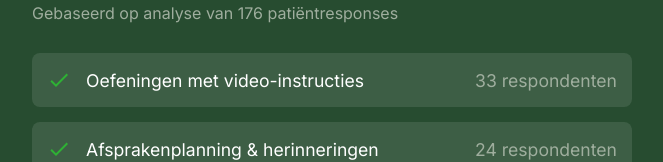
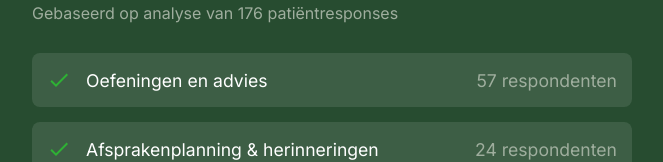
Before and after one commit to Krishodl/resultaten-patientenonderzoek, a plain HTML site: page index.html in a window 1280 px wide. Shown: the part 127-289 px from the top of the page, without its empty margins (308-971 px from the left). Drawn offline with Linux system fonts and the light colour scheme.

Commit message:
Update index.html

```diff
--- a/index.html
+++ b/index.html
@@ -80,8 +80,8 @@
                     <path d="M0 0h24v24H0z" fill="none"/>
                     <path d="M9 16.17L4.83 12l-1.42 1.41L9 19 21 7l-1.41-1.41z"/>
                 </svg>
-                <span>Oefeningen met video-instructies</span>
-                <span class="respondents">33 respondenten</span>
+                <span>Oefeningen en advies</span>
+                <span class="respondents">57 respondenten</span>
             </li>
             <li>
                 <svg xmlns="http://www.w3.org/2000/svg" viewBox="0 0 24 24" fill="#2EB234" width="24px" height="24px">
```
